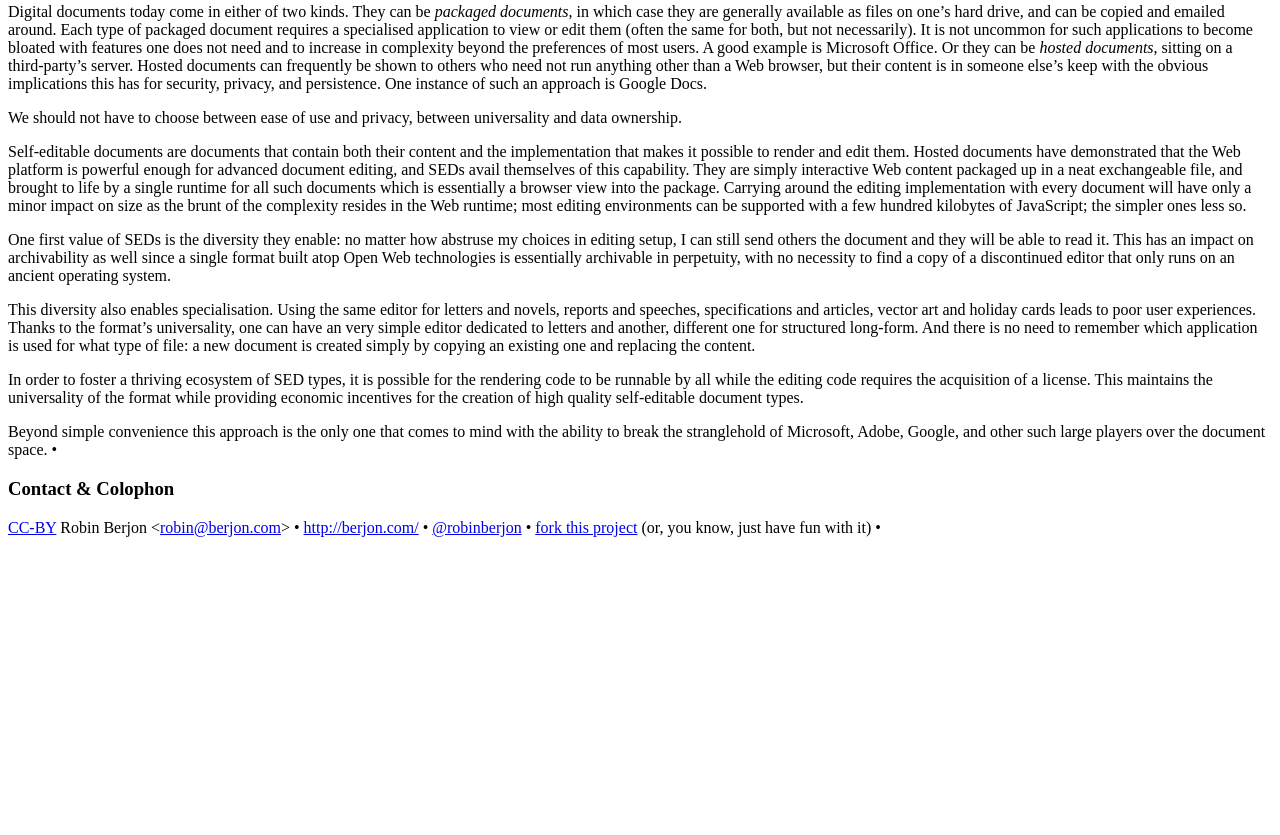
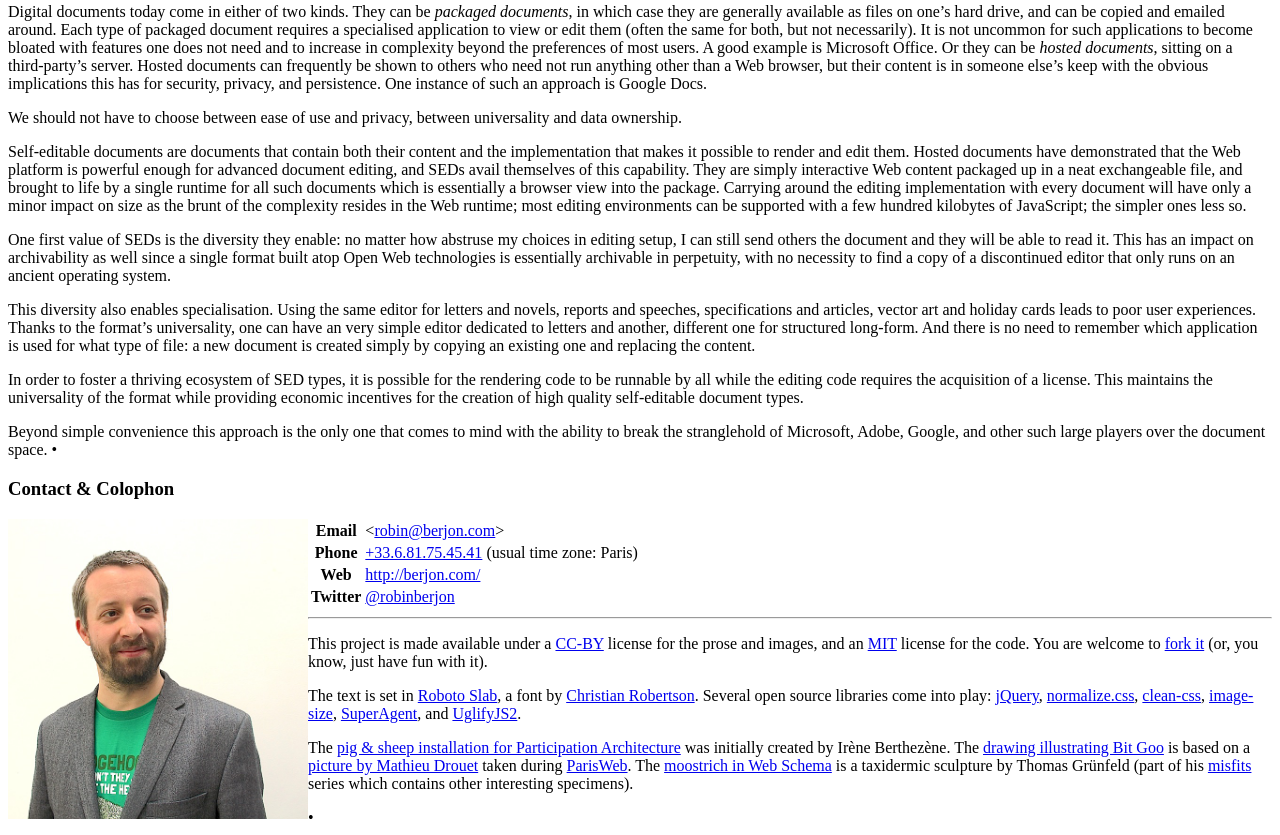
Before and after one commit to darobin/undefined, a website: page index.html in a window 1280 px wide. Shown: the part 5272-6107 px from the top of the page. Before the commit the page ends 5817 px from the top, so only its background shows below. Drawn offline with Linux system fonts and the light colour scheme.

Commit message:
contact section

```diff
--- a/css/undefined.css
+++ b/css/undefined.css
@@ -159,6 +159,29 @@ a cite {
 .end {
     color:  #ff8921;
 }
+/* Tables */
+table.contact {
+    margin-left:    76px;
+}
+hr {
+    clear:  both;
+    border: none;
+    background: #fff;
+}
+table.contact tr {
+    border-top: 1px solid silver;
+}
+table.contact tr:first-of-type {
+    border-top: none;
+}
+table.contact th {
+    font-weight:    bold;
+    padding:    9px 9px 9px 38px;
+    text-align: right;
+}
+table.contact td {
+    padding:    9px 38px 9px 9px;
+}
 
 /* Effects */
 .floatingHeader {
--- a/index.html
+++ b/index.html
@@ -5,7 +5,7 @@
     <meta name='viewport' content='width=device-width'>
     <link rel='icon' href='/img/icon.png'>
     <title>Undefined Discipline — Robin Berjon</title>
-    <link rel='stylesheet' href='/css/bf8fa189e64fd278cc30e47a5220a48c.min.css'>
+    <link rel='stylesheet' href='/css/319e14a72404ef488bdc4ecec9116ca5.min.css'>
     <!--
       «Não sou nada.
        Nunca serei nada.
@@ -564,17 +564,54 @@
       <section id="contact">
   <h3>Contact &amp; Colophon</h3>
 
+  <img src="img/robin.jpg" width="300" height="300" alt="Robin Berjon" style="float: left">
+  <table class="contact">
+    <tr>
+      <th>Email</th>
+      <td>&lt;<a href="mailto:robin@berjon.com?subject=[undefined]">robin@berjon.com</a>></td>
+    </tr>
+    <tr>
+      <th>Phone</th>
+      <td><a href="tel:+33681754541">+33.6.81.75.45.41</a> (usual time zone: Paris)</td>
+    </tr>
+    <tr>
+      <th>Web</th>
+      <td><a href="http://berjon.com/">http://berjon.com/</a></td>
+    </tr>
+    <tr>
+      <th>Twitter</th>
+      <td><a href="https://twitter.com/robinberjon">@robinberjon</a></td>
+    </tr>
+  </table>
+  <hr>
+  <p>
+    This project is made available under a
+    <a href="http://creativecommons.org/licenses/by/4.0/legalcode">CC-BY</a> license for the prose
+    and images, and an <a href="http://opensource.org/licenses/MIT">MIT</a> license for the code.
+    You are welcome to <a href="https://github.com/darobin/undefined">fork it</a> (or, you know,
+    just have fun with it).
+  </p>
+  <p>
+    The text is set in <a href="http://www.fontsquirrel.com/fonts/roboto-slab">Roboto Slab</a>, a
+    font by <a href="http://betatype.com/">Christian Robertson</a>. Several open source libraries
+    come into play:
+    <a href="http://jquery.com/">jQuery</a>,
+    <a href="http://necolas.github.io/normalize.css/">normalize.css</a>,
+    <a href="https://github.com/jakubpawlowicz/clean-css">clean-css</a>,
+    <a href="https://github.com/netroy/image-size">image-size</a>,
+    <a href="http://visionmedia.github.io/superagent/">SuperAgent</a>, and
+    <a href="http://lisperator.net/uglifyjs/">UglifyJS2</a>.
+  </p>
+  <p>
+    The <a href="#participation">pig &amp; sheep installation for Participation Architecture</a> was
+    initially created by Irène Berthezène. The <a href="#bit-goo">drawing illustrating Bit Goo</a>
+    is based on a <a href="https://www.flickr.com/photos/parisweb/6019975376/">picture by Mathieu
+    Drouet</a> taken during <a href="http://www.paris-web.fr/">ParisWeb</a>. The
+    <a href="#web-schema">moostrich in Web Schema</a> is a taxidermic sculpture by Thomas Grünfeld
+    (part of his <a href="http://www.designboom.com/art/misfits-by-thomas-grunfeld/">misfits</a>
+    series which contains other interesting specimens).
+  </p>
 
-
-  <a href="http://creativecommons.org/licenses/by/4.0/legalcode">CC-BY</a>
-  Robin Berjon
-  &lt;<a href="mailto:robin@berjon.com">robin@berjon.com</a>>
-  •
-  <a href="http://berjon.com/">http://berjon.com/</a>
-  •
-  <a href="https://twitter.com/robinberjon">@robinberjon</a>
-  •
-  <a href="https://github.com/darobin/undefined">fork this project</a> (or, you know, just have fun with it)
 
   <span class="end">•</span>
 
@@ -582,6 +619,6 @@
 
 
     </main>
-    <script src='/js/c68000926808e6f55e9187c8b72692df.min.js'></script>
+    <script src='/js/54e7aaea7eb9e233e344744e8582e979.min.js'></script>
   </body>
 </html>
```
Also changed, not shown: build.js (+0 -7 lines), contact.html (+47 -10 lines), js/sticky.js (+18 -8 lines), img/robin.jpg (added).
